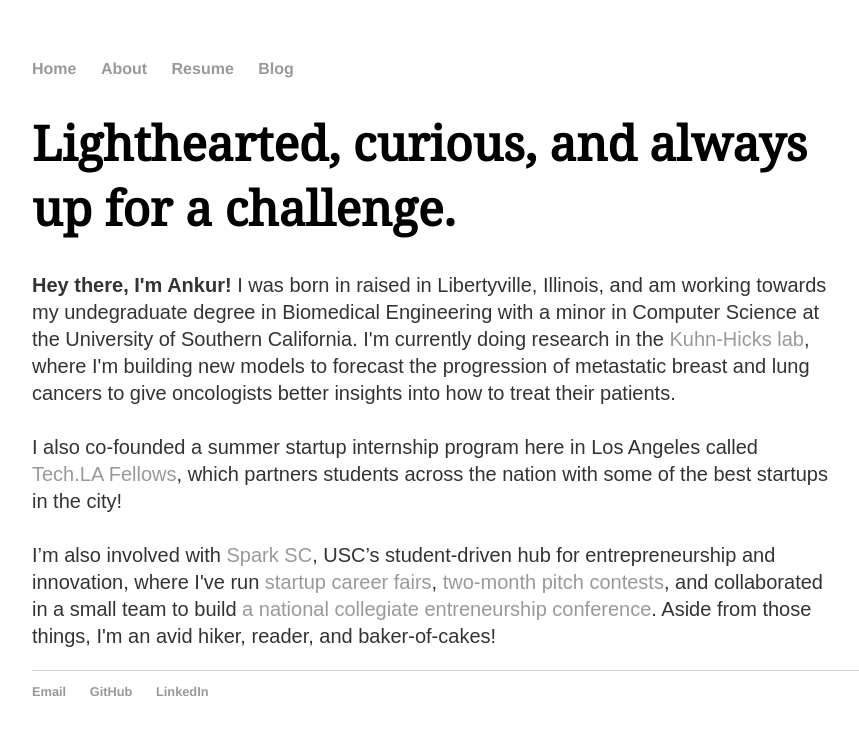
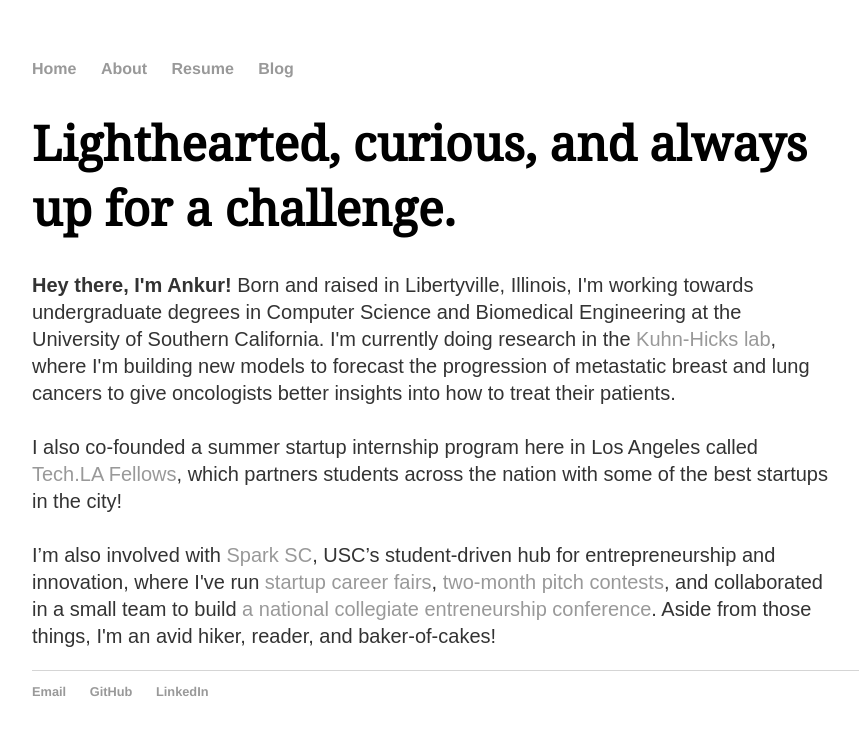
Before and after one commit to arastogi15/arastogi15.github.io, a Jekyll site: the page built from about/index.html, in a window 1280 px wide. Shown: the top 735 px of the page, without its empty margins (160-1019 px from the left). Built offline with Jekyll 4.4.1, drawn with Linux system fonts in a browser that asks for light colours.

Commit message:
Fixed typo and updated about page.

```diff
--- a/about/index.html
+++ b/about/index.html
@@ -5,7 +5,7 @@ title: Ankur Rastogi
 <div class="blurb">
 	<h1 class="title">Lighthearted, curious, and always up for a challenge.</h1>
 
-			<p id="about"><b>Hey there, I'm Ankur! </b> I was born in raised in Libertyville, Illinois, and am working towards my undegraduate degree in Biomedical Engineering with a minor in Computer Science at the University of Southern California. I'm currently doing research in the <a href="http://kuhn.usc.edu">Kuhn-Hicks lab</a>, where I'm building new models to forecast the progression of metastatic breast and lung cancers to give oncologists better insights into how to treat their patients.
+			<p id="about"><b>Hey there, I'm Ankur! </b> Born and raised in Libertyville, Illinois, I'm working towards undergraduate degrees in Computer Science and Biomedical Engineering at the University of Southern California. I'm currently doing research in the <a href="http://kuhn.usc.edu">Kuhn-Hicks lab</a>, where I'm building new models to forecast the progression of metastatic breast and lung cancers to give oncologists better insights into how to treat their patients.
 			<br> <br>
 			I also co-founded a summer startup internship program here in Los Angeles called <a href="http://tech.la">Tech.LA Fellows</a>, which partners students across the nation with some of the best startups in the city! <br> <br>
 
```
